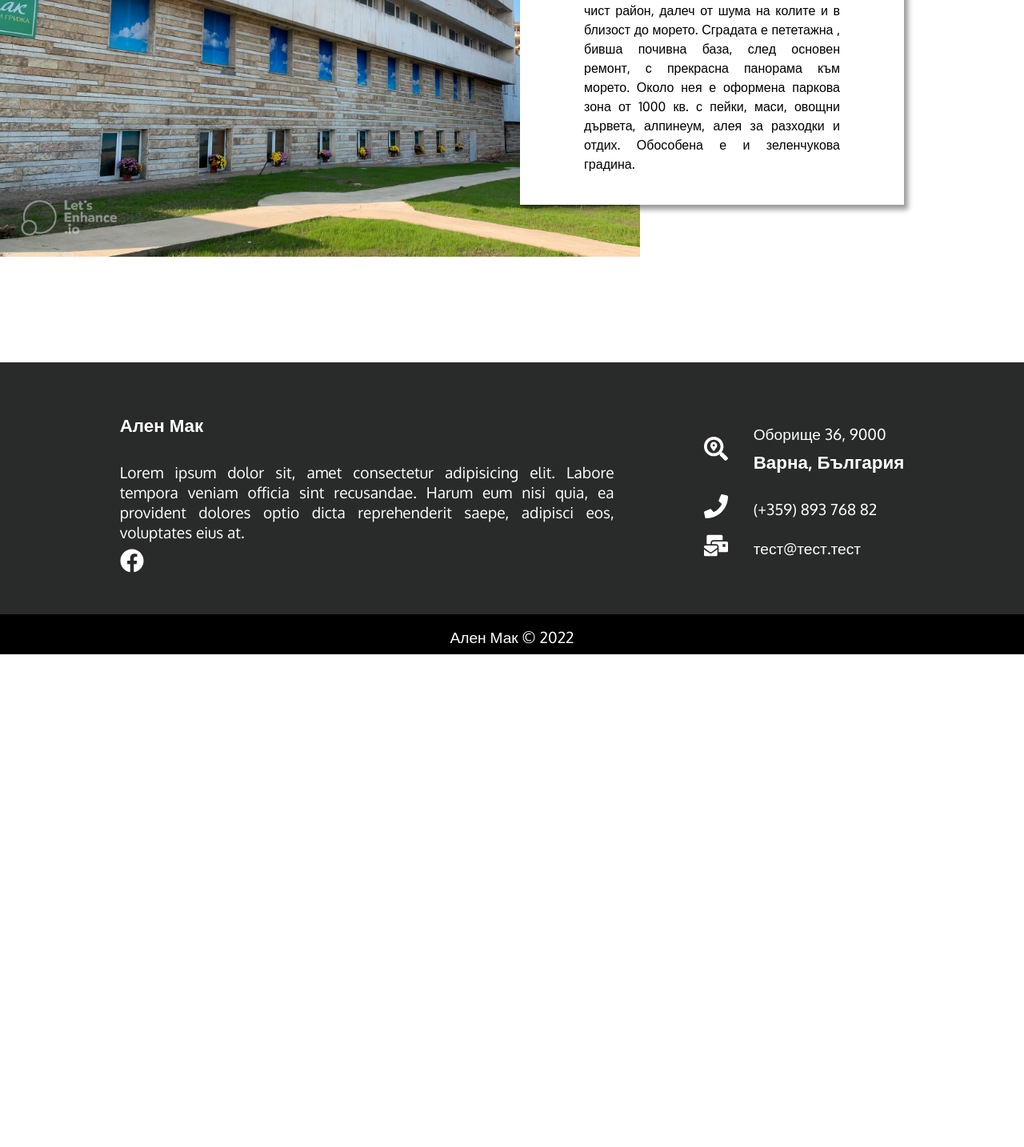
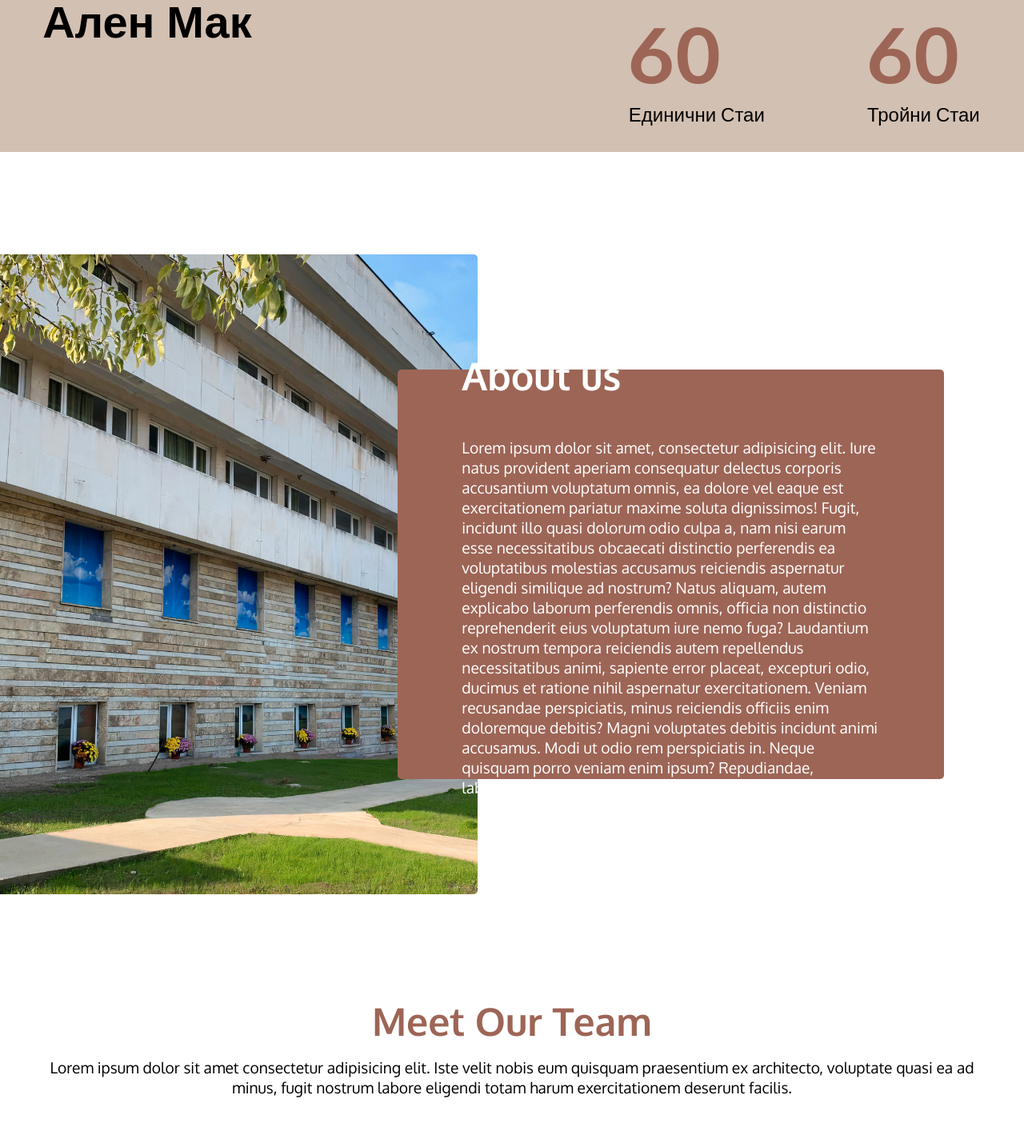
Before and after one commit to BlagovestT/alen-mak, a React (Create React App) app: page /about in a window 1280 px wide. Shown: the part 1140-2574 px from the top of the page at 80% size. Before the commit the page ends 1958 px from the top, so only its background shows below. Built offline with nearby package versions, Linux system fonts and the light colour scheme; grey boxes are pictures that could not be loaded.

Commit message:
About us page

```diff
--- a/src/components/AboutUs/AboutUs.css
+++ b/src/components/AboutUs/AboutUs.css
@@ -13,6 +13,7 @@
     align-items: center;
     z-index: 5;
     overflow: hidden;
+    margin-bottom: 8rem;
 }
 
 .about-us-hero:after {
@@ -145,77 +146,51 @@
     100% {height: 80vh; width: 700px; right: calc(calc(100vw - 1200px) / 2);}
 }
 
-/* About Us Info */
-.about-us-info {
+/* about us section */
+
+.about-section {
     width: 100%;
     height: auto;
     display: flex;
     justify-content: center;
     align-items: center;
-    margin: 8rem 0;
-    overflow: hidden;
+    margin-top: 8rem;
 }
 
-.about-us-info .about-us-img img {
-    width: 800px;
-    height: auto;
+.about-section .about-section-left {
+    max-width: 50vw;
+    width: 100%;
+    height: 800px;
+    background-image: url("../../assets/hero.jpg");
+    background-repeat: no-repeat;
+    background-size: cover;
+    background-position: center center;
+    border-bottom-right-radius: 5px;
+    border-top-right-radius: 5px;
+
 }
 
-.about-us-info .about-us-cont {
+.about-section .about-section-right {
     width: 100%;
-    height: 400px;
-    background-color: #fff;
+    height: 450px;
     display: flex;
     flex-direction: column;
-    padding: 5rem;
-    text-align: left;
     justify-content: center;
-    transform: translateX(-150px);
-    box-shadow: 0.3rem 0.4rem 0.4rem rgba(0, 0, 0, 0.4);
+    align-items: flex-start;
+    background-color: var(--clay);
+    padding: 16rem 5rem;
+    color: #fff;
+    transform: translateX(-100px);
+    border-radius: 5px;
+
 }
 
-.about-us-info .about-us-cont h2 {
-    margin-bottom: 1rem;
-    font-size: 2rem;
+.about-section .about-section-right h4 {
+    margin-bottom: 3rem;
+    font-size: 3rem;
 }
 
-.about-us-info .about-us-cont p {
-    line-height: 1.5;
-    text-align: justify;
+.about-section .about-section-right p {
+    font-size: 1.2rem;
+    max-width: 800px;
 }
-
-@media (max-width: 1250px) {
-    .about-us-info {
-        margin: 2rem 0;
-    }
-
-    .about-us-info .about-us-img img {
-        width: 100%;
-        height: 70vh;
-        object-fit: cover;
-    }
-
-    .about-us-info {
-        display: block;
-    }
-
-    .about-us-info .about-us-cont {
-        width: 80%;
-        height: auto;
-        margin: 0 auto;
-        transform: translateY(-100px);
-        text-align: center;
-    }
-}
-
-@media (max-width: 700px) {
-    .about-us-info .about-us-cont {
-        padding: 2rem;
-    }
-}
-
-@media (max-width: 500px) {
-    .about-us-info .about-us-cont {
-        width: 95%;
-    }
-}
--- a/src/components/AboutUs/AboutUs.js
+++ b/src/components/AboutUs/AboutUs.js
@@ -1,36 +1,46 @@
 import React from 'react';
 
 import './AboutUs.css';
+import CountLine from '../Home/CountLine';
 
 import hero from '../../assets/hero.jpg';
 
 const AboutUs = () => {
   return (
-    <div class='about-us'>
+    <div className='about-us'>
       <div className='about-us-hero'>
-        <div class='content-contain'>
-          <div class='title-box'>
-            <span class='desc-title'>Хоспис за стари хора</span>
-            <h2 class='main-title'>Ален Мак</h2>
-            <p class='linkz'>Прочетете повече за нас</p>
+        <div className='content-contain'>
+          <div className='title-box'>
+            <span className='desc-title'>Хоспис за стари хора</span>
+            <h2 className='main-title'>Ален Мак</h2>
+            <p className='linkz'>Прочетете повече за нас</p>
           </div>
-          <div class='imgBox'></div>
+          <div className='imgBox'></div>
         </div>
       </div>
 
-      <div className='about-us-info'>
-        <div className='about-us-img'>
-          <img src={hero} alt='' />
-        </div>
-        <div className='about-us-cont'>
-          <h2>Заглавие</h2>
+      <CountLine />
+
+      <div className='about-section'>
+        <div className='about-section-left'></div>
+        <div className='about-section-right'>
+          <h4>About us</h4>
           <p>
-            Дом за стари хора Ален Мак се намира във Варна и е разположен в
-            екологично чист район, далеч от шума на колите и в близост до
-            морето. Сградата е пететажна , бивша почивна база, след основен
-            ремонт, с прекрасна панорама към морето. Около нея е оформена
-            паркова зона от 1000 кв. с пейки, маси, овощни дървета, алпинеум,
-            алея за разходки и отдих. Обособена е и зеленчукова градина.
+            Lorem ipsum dolor sit amet, consectetur adipisicing elit. Iure natus
+            provident aperiam consequatur delectus corporis accusantium
+            voluptatum omnis, ea dolore vel eaque est exercitationem pariatur
+            maxime soluta dignissimos! Fugit, incidunt illo quasi dolorum odio
+            culpa a, nam nisi earum esse necessitatibus obcaecati distinctio
+            perferendis ea voluptatibus molestias accusamus reiciendis
+            aspernatur eligendi similique ad nostrum? Natus aliquam, autem
+            explicabo laborum perferendis omnis, officia non distinctio
+            reprehenderit eius voluptatum iure nemo fuga? Laudantium ex nostrum
+            tempora reiciendis autem repellendus necessitatibus animi, sapiente
+            error placeat, excepturi odio, ducimus et ratione nihil aspernatur
+            exercitationem. Veniam recusandae perspiciatis, minus reiciendis
+            officiis enim doloremque debitis? Magni voluptates debitis incidunt
+            animi accusamus. Modi ut odio rem perspiciatis in. Neque quisquam
+            porro veniam enim ipsum? Repudiandae, laboriosam nemo!
           </p>
         </div>
       </div>
--- /dev/null
+++ b/src/components/AboutUs/Team.css
@@ -0,0 +1,61 @@
+.team {
+    width: 100%;
+    height: auto;
+    display: flex;
+    justify-content: center;
+    align-items: center;
+    flex-direction: column;
+    padding: 8rem 0.5rem;
+}
+
+.team .team-cont h4 {
+    font-size: 3rem;
+    margin-bottom: 1rem;
+    color: var(--clay);
+    text-align: center;
+
+}
+
+.team .team-cont p {
+    font-size: 1.2rem;
+    margin-top: 1rem;
+    max-width: 1200px;
+    width: 100%;
+    text-align: center;
+}
+
+
+.team .team-wrapper {
+    width: 100%;
+    height: auto;
+    display: flex;
+    justify-content: center;
+    align-items: center;
+    flex-wrap: wrap;
+    margin-top: 4rem;
+    gap: 4rem;
+}
+
+.team .team-wrapper .team-box {
+    font-size: 1.2rem;
+    display: flex;
+    justify-content: flex-start;
+    flex-direction: column;
+    align-items: center;
+    text-align: center;
+
+
+}
+
+.team .team-wrapper .team-box h4 {
+    font-size: 1.5rem;
+    font-weight: normal;
+    color: var(--clay);
+}
+
+.team .team-wrapper .team-box img {
+    width: auto;
+    height: 500px;
+    object-fit: cover;
+    margin-bottom: 2rem;
+}
--- /dev/null
+++ b/src/components/AboutUs/Team.js
@@ -0,0 +1,47 @@
+import React from 'react';
+import './Team.css';
+import hero from '../../assets/hero.jpg';
+
+function Team() {
+  return (
+    <div className='team'>
+      <div className='team-cont'>
+        <h4>Meet Our Team</h4>
+        <p>
+          Lorem ipsum dolor sit amet consectetur adipisicing elit. Iste velit
+          nobis eum quisquam praesentium ex architecto, voluptate quasi ea ad
+          minus, fugit nostrum labore eligendi totam harum exercitationem
+          deserunt facilis.
+        </p>
+      </div>
+      <div className='team-wrapper'>
+        <div className='team-box'>
+          <img
+            src='https://images.unsplash.com/photo-1494790108377-be9c29b29330?ixlib=rb-4.0.3&ixid=MnwxMjA3fDB8MHxwaG90by1wYWdlfHx8fGVufDB8fHx8&auto=format&fit=crop&w=687&q=80'
+            alt=''
+          />
+          <h4>Test Test</h4>
+          <p>test</p>
+        </div>
+        <div className='team-box'>
+          <img
+            src='https://images.unsplash.com/photo-1494790108377-be9c29b29330?ixlib=rb-4.0.3&ixid=MnwxMjA3fDB8MHxwaG90by1wYWdlfHx8fGVufDB8fHx8&auto=format&fit=crop&w=687&q=80'
+            alt=''
+          />
+          <h4>Test Test</h4>
+          <p>test</p>
+        </div>
+        <div className='team-box'>
+          <img
+            src='https://images.unsplash.com/photo-1494790108377-be9c29b29330?ixlib=rb-4.0.3&ixid=MnwxMjA3fDB8MHxwaG90by1wYWdlfHx8fGVufDB8fHx8&auto=format&fit=crop&w=687&q=80'
+            alt=''
+          />
+          <h4>Test Test</h4>
+          <p>test</p>
+        </div>
+      </div>
+    </div>
+  );
+}
+
+export default Team;
--- a/src/routes/About.js
+++ b/src/routes/About.js
@@ -2,6 +2,7 @@ import React from 'react';
 
 import Navbar from '../components/Navbar';
 import AboutUs from '../components/AboutUs/AboutUs';
+import Team from '../components/AboutUs/Team';
 import Footer from '../components/Footer';
 
 const About = () => {
@@ -10,6 +11,7 @@ const About = () => {
       <Navbar />
       {/* <MainImage image={img} title="За нас" /> */}
       <AboutUs />
+      <Team />
       <Footer />
     </div>
   );
```
